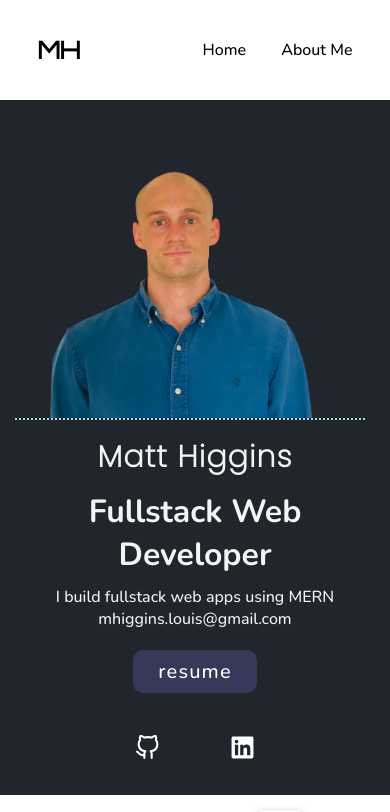
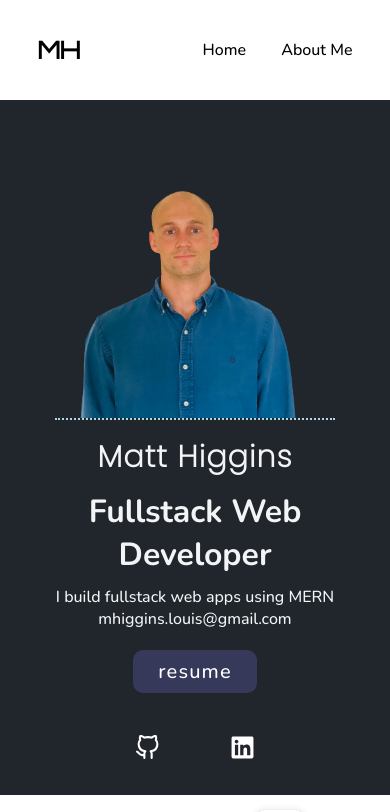
Before and after one commit to matthewhiggins415/portfolio, a React (Create React App) app: page / in a window 390 px wide. Shown: the top 812 px of the page. Built offline with nearby package versions, Linux system fonts and the light colour scheme.

Commit message:
added more responsive styling.

```diff
--- a/src/styles/components/Hero.styles.js
+++ b/src/styles/components/Hero.styles.js
@@ -66,6 +66,11 @@ export const Img = styled.img`
   border-bottom: 2px dotted lightblue;
   background-color: transparent;
   margin-right: 10px;
+
+  @media only screen and (max-width: 580px) {
+    min-width: 80%;
+    margin: 0 auto;
+  }
 `
 
 export const ResumeLink = styled.a`
--- a/src/styles/components/Navbar.styles.js
+++ b/src/styles/components/Navbar.styles.js
@@ -17,6 +17,7 @@ export const NavbarContainer = styled.div`
   align-items: center;
   justify-content: space-between;
   margin: 0 auto;
+  background-color: transparent;
 
   @media only screen and (max-width: 680px) {
     min-width: 90%;
@@ -33,6 +34,7 @@ export const LinkContainer = styled.div`
   align-items: center;
   justify-content: space-between;
   font-family: 'Nunito', sans-serif;
+  background-color: transparent;
 `
 
 export const NavLink = styled(Link)`
--- a/src/styles/screens/HomeScreen.styles.js
+++ b/src/styles/screens/HomeScreen.styles.js
@@ -1,5 +1,5 @@
 import styled from "styled-components";
 
 export const HomeScreenContainer = styled.div`
-  width: 100vw;
+  width: 100%;
 `
```
